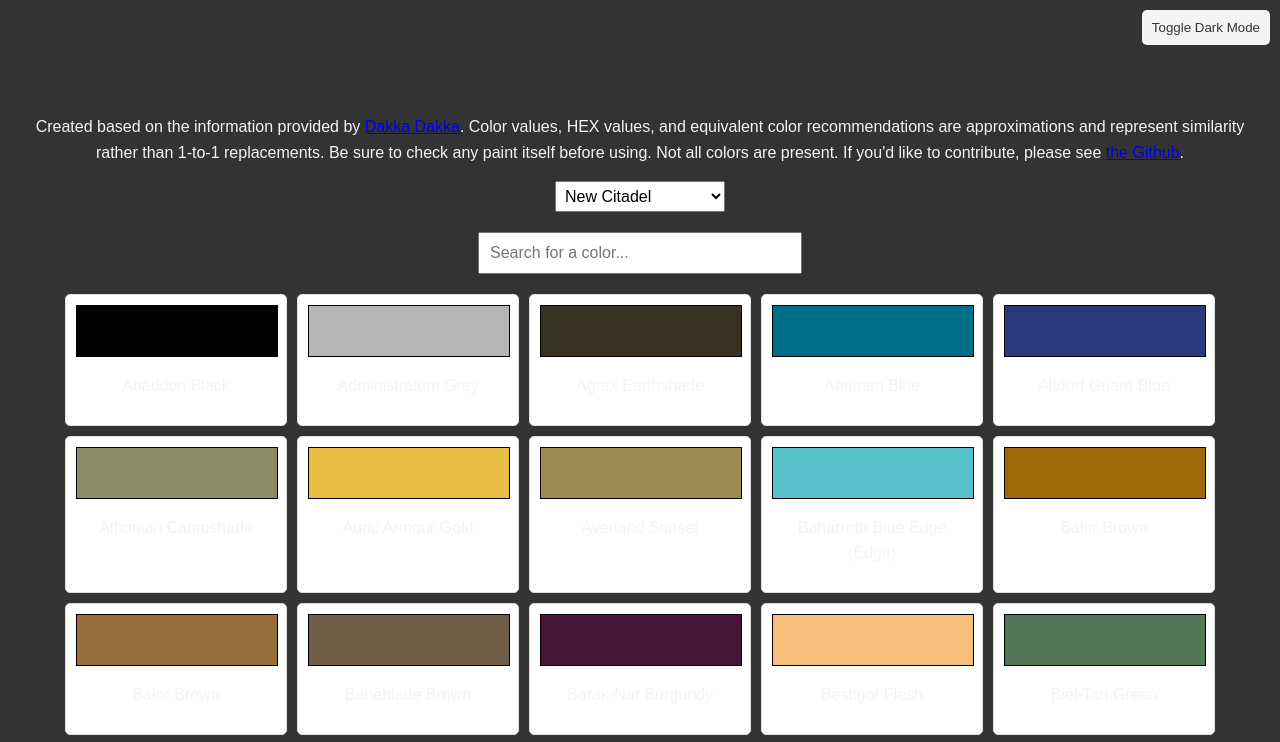
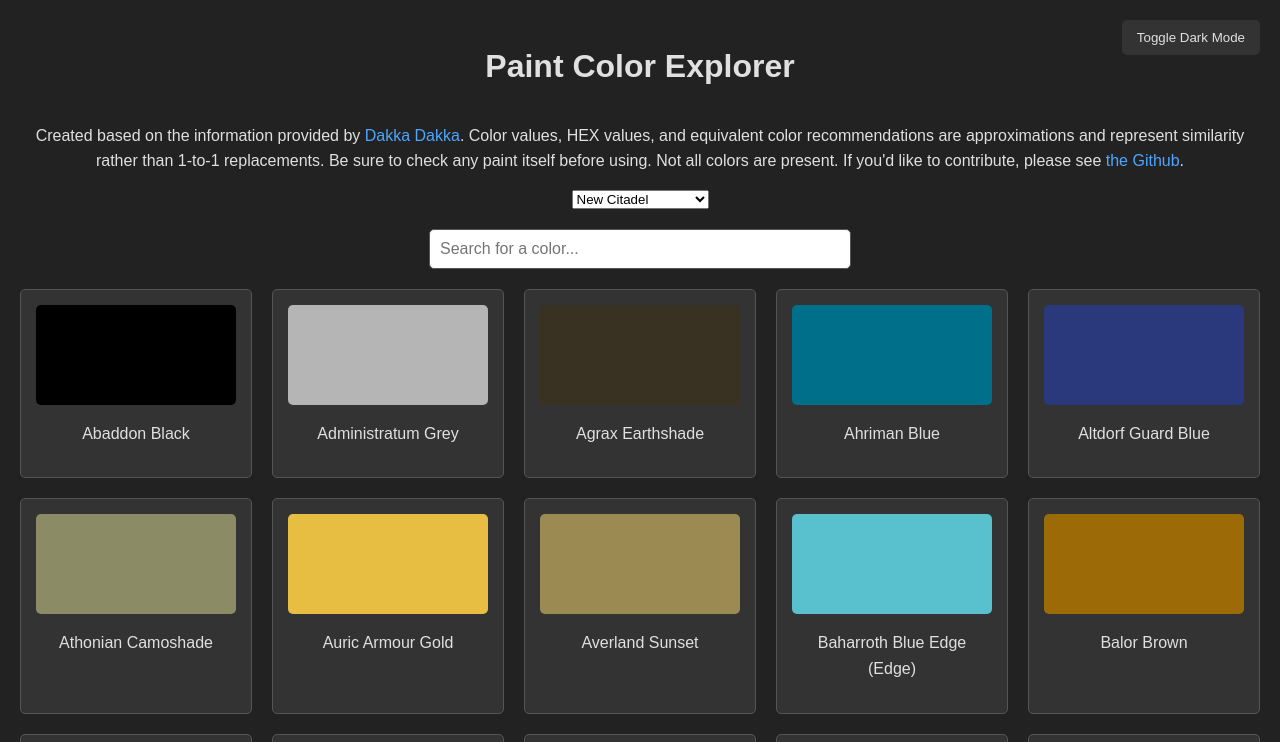
Before and after one commit to krones9000/PaintRangeCompatibility, a plain HTML site: page index.html in a window 1280 px wide. Both pictures are taken after a click on the button "Toggle Dark Mode". Shown: the top 742 px of the page. Drawn offline with Linux system fonts and the light colour scheme.

Commit message:
Update index.html
dark mode implemented

```diff
--- a/index.html
+++ b/index.html
@@ -5,71 +5,128 @@
     <meta name="viewport" content="width=device-width, initial-scale=1.0">
     <title>Paint Color Explorer</title>
     <style>
+        :root {
+            --background-color: #ffffff;
+            --text-color: #333333;
+            --box-background: #f0f0f0;
+            --box-border: #cccccc;
+            --link-color: #0066cc;
+            --link-visited: #551a8b;
+        }
+
+        body.dark-mode {
+            --background-color: #222222;
+            --text-color: #e0e0e0;
+            --box-background: #333333;
+            --box-border: #555555;
+            --link-color: #4da6ff;
+            --link-visited: #b19cd9;
+        }
+
         body {
             font-family: Arial, sans-serif;
             line-height: 1.6;
+            color: var(--text-color);
+            background-color: var(--background-color);
+            transition: all 0.3s ease;
             margin: 0;
             padding: 20px;
-            background-color: #f4f4f4;
-            transition: background-color 0.3s, color 0.3s;
-        }
-        body.dark-mode {
-            background-color: #333;
-            color: #f4f4f4;
         }
 
         h1 {
+            color: var(--text-color);
             text-align: center;
-            color: #333;
-        }
-        h1.dark-mode {
-            color: #f4f4f4;
-        }
-
-        #search-container {
-            text-align: center;
-            margin-bottom: 20px;
-        }
-        #color-search {
-            padding: 10px;
-            width: 300px;
-            font-size: 16px;
+            margin-bottom: 30px;
+        }
+
+        #toggle-dark-mode {
+            position: absolute;
+            top: 20px;
+            right: 20px;
+            padding: 10px 15px;
+            background-color: var(--box-background);
+            color: var(--text-color);
+            border: none;
+            border-radius: 5px;
+            cursor: pointer;
+            transition: all 0.3s ease;
+        }
+
+        #toggle-dark-mode:hover {
+            opacity: 0.8;
         }
 
         #label-style-container {
-            text-align: center;
-            margin-bottom: 20px;
-        }
-        #label-style {
-            padding: 5px;
-            font-size: 16px;
-        }
-
-        #color-list {
             display: flex;
             flex-wrap: wrap;
             justify-content: center;
             gap: 10px;
+            margin-bottom: 20px;
+        }
+
+        #label-style-container label {
+            background-color: var(--box-background);
+            padding: 5px 10px;
+            border-radius: 5px;
+            cursor: pointer;
+            transition: all 0.3s ease;
+        }
+
+        #label-style-container label:hover {
+            opacity: 0.8;
+        }
+
+        #search-container {
+            text-align: center;
+            margin-bottom: 20px;
+        }
+
+        #search-container input {
+            width: 80%;
+            max-width: 400px;
+            padding: 10px;
+            border: 1px solid var(--box-border);
+            border-radius: 5px;
+            font-size: 16px;
+        }
+
+        #color-list {
+            display: grid;
+            grid-template-columns: repeat(auto-fill, minmax(200px, 1fr));
+            gap: 20px;
         }
 
         .color-item {
-            background-color: #fff;
-            border: 1px solid #ddd;
+            background-color: var(--box-background);
+            border: 1px solid var(--box-border);
             border-radius: 5px;
-            padding: 10px;
-            width: 200px;
+            padding: 15px;
             text-align: center;
-            cursor: pointer;
-            transition: transform 0.2s;
-        }
+            transition: all 0.3s ease;
+        }
+
         .color-item:hover {
             transform: scale(1.05);
         }
+
         .color-sample {
             width: 100%;
-            height: 50px;
+            height: 100px;
             margin-bottom: 10px;
-            border: 1px solid #000;
+            border-radius: 5px;
+        }
+
+        a {
+            color: var(--link-color);
+            text-decoration: none;
+        }
+
+        a:visited {
+            color: var(--link-visited);
+        }
+
+        a:hover {
+            text-decoration: underline;
         }
 
         .popup-overlay {
@@ -79,55 +136,35 @@
             left: 0;
             width: 100%;
             height: 100%;
-            background-color: rgba(0,0,0,0.5);
+            background-color: rgba(0, 0, 0, 0.7);
             z-index: 1000;
         }
+
         .popup-content {
-            position: relative;
-            background-color: #fff;
-            margin: 15% auto;
+            position: absolute;
+            top: 50%;
+            left: 50%;
+            transform: translate(-50%, -50%);
+            background-color: var(--background-color);
             padding: 20px;
-            border: 1px solid #888;
-            width: 80%;
-            max-width: 600px;
-        }
+            border-radius: 5px;
+            max-width: 80%;
+            max-height: 80%;
+            overflow-y: auto;
+        }
+
         .close-btn {
-            color: #aaa;
-            float: right;
-            font-size: 28px;
-            font-weight: bold;
-            cursor: pointer;
-        }
-        .close-btn:hover,
-        .close-btn:focus {
-            color: #000;
-            text-decoration: none;
-            cursor: pointer;
-        }
-
-        #dark-mode-toggle {
-            position: fixed;
+            position: absolute;
             top: 10px;
             right: 10px;
-            padding: 10px;
+            font-size: 24px;
             cursor: pointer;
-            background-color: #333;
-            color: #fff;
-            border: none;
-            border-radius: 5px;
-        }
-
-        #dark-mode-toggle.dark-mode {
-            background-color: #f4f4f4;
-            color: #333;
         }
     </style>
 </head>
 <body>
-    <!-- Dark mode toggle button -->
-    <button id="dark-mode-toggle">Toggle Dark Mode</button>
-
-    <!-- Main heading -->
+    <button id="toggle-dark-mode">Toggle Dark Mode</button>
+
     <h1>Paint Color Explorer</h1>
     <p style="text-align: center;">Created based on the information provided by <a href="https://www.dakkadakka.com/wiki/en/Paint_Range_Compatibility_Chart" target="_blank">Dakka Dakka</a>. Color values, HEX values, and equivalent color recommendations are approximations and represent similarity rather than 1-to-1 replacements. Be sure to check any paint itself before using. Not all colors are present. If you'd like to contribute, please see <a href="https://github.com/krones9000/PaintRangeCompatibility" target="_blank">the Github</a>.</p>
 
@@ -2140,7 +2177,7 @@
     }
 
             // ... (other color data)
-        ]
+        ];
 
         // Track the current label style
         let currentLabelStyle = 'newCitadel';
@@ -2227,48 +2264,17 @@ function createColorItems() {
             }
         });
 
-        document.getElementById('dark-mode-toggle').addEventListener('click', function() {
+        createColorItems();
+
+        // Dark mode toggle
+        document.getElementById('toggle-dark-mode').addEventListener('click', function() {
             document.body.classList.toggle('dark-mode');
-            this.classList.toggle('dark-mode');
         });
-
-        createColorItems();
     </script>
     <p style="text-align: left; margin-top: 20px;">This table has been compiled based on the Dakka Dakka page here:
         <a href="https://www.dakkadakka.com/wiki/en/Paint_Range_Compatibility_Chart" target="_blank">https://www.dakkadakka.com/wiki/en/Paint_Range_Compatibility_Chart</a> using data from the following sources:<div>
     </div>
         <a href="http://home.att.net/~katamaran/vallejo.html" target="_blank">http://home.att.net/~katamaran/vallejo.html</a>
-        <div>
-    </div>
-        <a href="http://myminiaturepainting.com/conversion/citadelgame.html" target="_blank">http://myminiaturepainting.com/conversion/citadelgame.html</a><div>
-    </div>
-        <a href="http://www.nugaming.com/html/vallejo_paints.html#CitadelVallajoConversionTable" target="_blank">http://www.nugaming.com/html/vallejo_paints.html#CitadelVallajoConversionTable</a><div>
-    </div>
-        <a href="http://www.ttfxmedia.com/vallejo/cgi-bin/_modelis_carta.asp?p1=ing&p2=modelcolor&p3=1&p4=0" target="_blank">http://www.ttfxmedia.com/vallejo/cgi-bin/_modelis_carta.asp?p1=ing&p2=modelcolor&p3=1&p4=0</a><div>
-    </div>
-        <a href="http://www.ttfxmedia.com/vallejo/cgi-bin/_modelis_info.asp?p1=ing&p2=modelcolor&p3=1#modelcolorinfo" target="_blank">http://www.ttfxmedia.com/vallejo/cgi-bin/_modelis_info.asp?p1=ing&p2=modelcolor&p3=1#modelcolorinfo</a><div>
-    </div>
-        <a href="http://www.ttfxmedia.com/vallejo/cgi-bin/_modelis_carta.asp?p1=ing&p2=gamecolor" target="_blank">http://www.ttfxmedia.com/vallejo/cgi-bin/_modelis_carta.asp?p1=ing&p2=gamecolor</a><div>
-    </div>
-        <a href="http://www.ttfxmedia.com/vallejo/cgi-bin/_modelis_info.asp?p1=ing&p2=gamecolor&p3=1#gamecolorinfo" target="_blank">http://www.ttfxmedia.com/vallejo/cgi-bin/_modelis_info.asp?p1=ing&p2=gamecolor&p3=1#gamecolorinfo</a><div>
-    </div>
-        <a href="http://uk.games-workshop.com/storefront/store.uk?do=List_Models&code=300952&orignav=300810" target="_blank">http://uk.games-workshop.com/storefront/store.uk?do=List_Models&code=300952&orignav=300810</a><div>
-    </div>
-        <a href="http://colors.silicon-dragons.com/full_line.php" target="_blank">http://colors.silicon-dragons.com/full_line.php</a><div>
-    </div>
-        <a href="http://www.balagan.org.uk/war/paint.htm" target="_blank">http://www.balagan.org.uk/war/paint.htm</a><div>
-    </div>
-        <a href="http://www.reapermini.com/forum/index.php?s=c770bc029dd218be5d17fff14fecefeb&showtopic=17678&st=0&p=266494&#entry266494" target="_blank">http://www.reapermini.com/forum/index.php?s=c770bc029dd218be5d17fff14fecefeb&showtopic=17678&st=0&p=266494&#entry266494</a><div>
-    </div>
-        <a href="http://www.dakkadakka.com/s/i/at/at2/2010/4/8/d08819ffe37e45c97ce2e5b4770e92a7_4435.jpeg" target="_blank">http://www.dakkadakka.com/s/i/at/at2/2010/4/8/d08819ffe37e45c97ce2e5b4770e92a7_4435.jpeg</a><div>
-    </div>
-        <a href="http://www.acrylicosvallejo.com/en_US/media/e588d28183cec31ffd6dcee6d3718fc3.cms/equivalencias-rev05.pdf" target="_blank">http://www.acrylicosvallejo.com/en_US/media/e588d28183cec31ffd6dcee6d3718fc3.cms/equivalencias-rev05.pdf</a><div>
-    </div>
-        <a href="https://shop.instarpaint.com" target="_blank">https://shop.instarpaint.com</a><div>
-    </div>
-        <a href="https://redgrimm.github.io/paint-conversion/p3.html" target="_blank">https://redgrimm.github.io/paint-conversion/p3.html</a><div>
-    </div>
-        <a href="https://convertingcolors.com/rgb-color-84_119_87.html" target="_blank">https://convertingcolors.com/rgb-color-84_119_87.html</a>
     </p>
 </body>
 </html>
```
